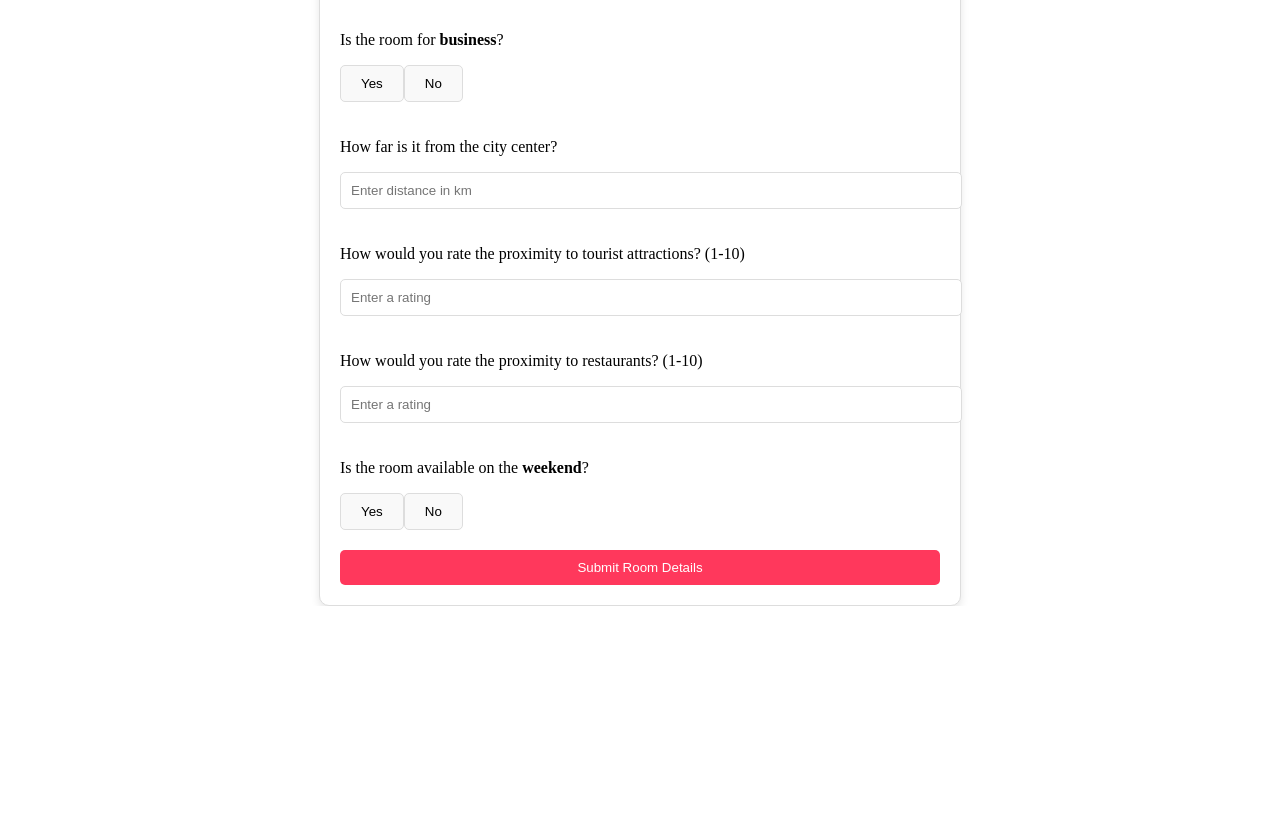
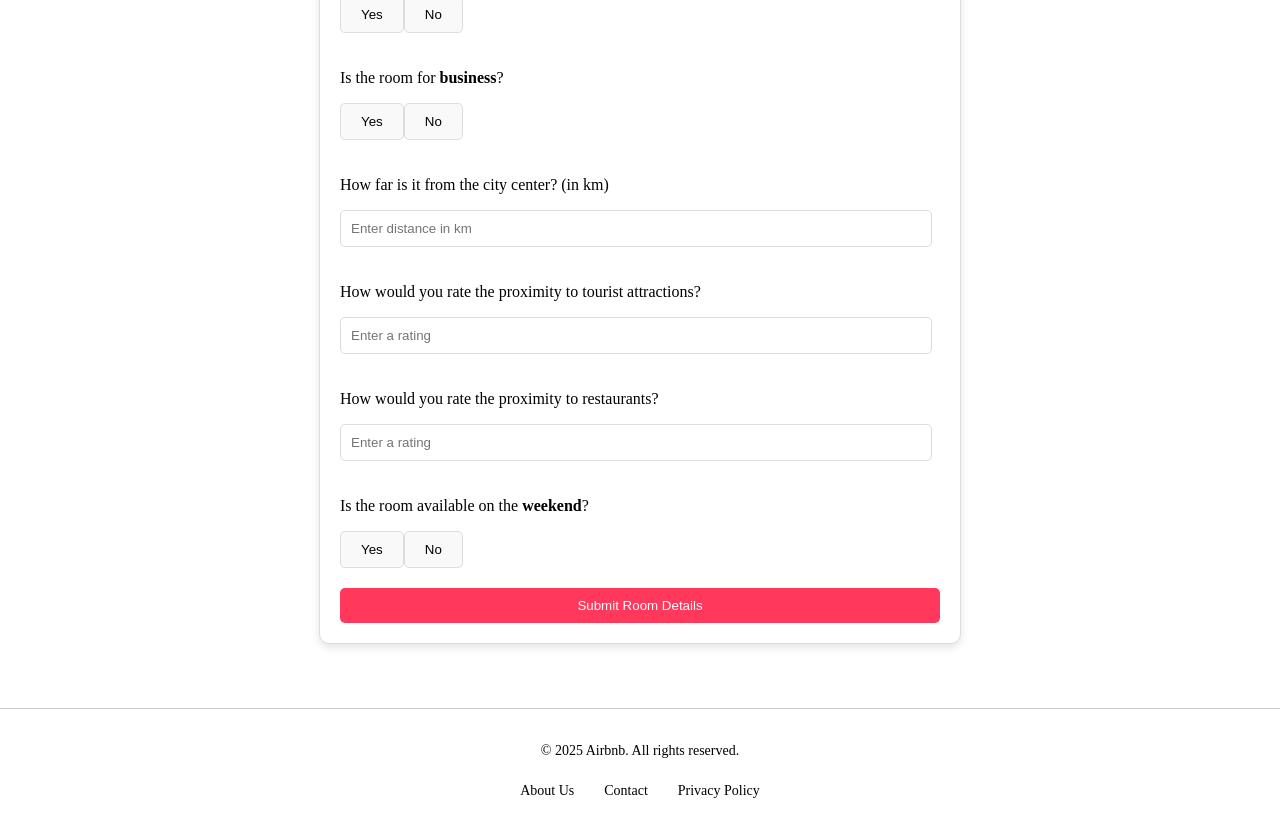
Before and after one commit to FiZufa/rakamin-finpro-frontend, a Nuxt app: page / in a window 1280 px wide. Shown: the part 740-1559 px from the top of the page. Before the commit the page ends 1346 px from the top, so only its background shows below. Built offline with nearby package versions, Linux system fonts and the light colour scheme.

Commit message:
refined the design

```diff
--- a/components/AddRoomBox.vue
+++ b/components/AddRoomBox.vue
@@ -88,7 +88,7 @@
 
             <!-- Distance from City Center -->
             <div class="city-center">
-                <p>How far is it from the city center?</p>
+                <p>How far is it from the city center? (in km)</p>
                 <input
                     type="number"
                     v-model="cityDistance"
@@ -101,7 +101,7 @@
 
             <!-- Tourist Attraction Rate -->
             <div class="attr">
-                <p>How would you rate the proximity to tourist attractions? (1-10)</p>
+                <p>How would you rate the proximity to tourist attractions?</p>
                 <input
                     type="number"
                     v-model="attractionRate"
@@ -113,7 +113,7 @@
 
             <!-- Proximity to Restaurants -->
             <div class="rest">
-                <p>How would you rate the proximity to restaurants? (1-10)</p>
+                <p>How would you rate the proximity to restaurants?</p>
                 <input
                     type="number"
                     v-model="restaurantProximity"
@@ -297,6 +297,8 @@ export default {
 .add-room-box {
     max-width: 600px;
     margin: 0 auto;
+    margin-top: 3%;
+    margin-bottom: 5%;
     padding: 20px;
     border: 1px solid #ddd;
     border-radius: 10px;
@@ -342,7 +344,7 @@ button.selected {
 }
 
 input {
-    width: 100%;
+    width: 95%;
     padding: 10px;
     border: 1px solid #ddd;
     border-radius: 5px;
--- a/components/Footer.vue
+++ b/components/Footer.vue
@@ -1,9 +1,57 @@
 <template>
+    <footer class="footer">
+      <div class="footer-container">
+        <div class="footer-content">
+          <p>&copy; 2025 Airbnb. All rights reserved.</p>
+          <div class="footer-links">
+            <a href="/about">About Us</a>
+            <a href="/contact">Contact</a>
+            <a href="/privacy">Privacy Policy</a>
+          </div>
+        </div>
+      </div>
+    </footer>
+  </template>
 
-</template>
-<script>
+  <script>
+  export default {
+    name: 'Footer',
+  }
+  </script>
 
-</script>
-<style>
+  <style scoped>
+  .footer {
+    background-color: #fff;
+    color: #000;
+    padding: 20px 0;
+    text-align: center;
+    font-size: 14px;
+    border-top: #ccc solid 1px;
+  }
 
-</style>
+  .footer-container {
+    max-width: 1200px;
+    margin: 0 auto;
+    padding: 0 20px;
+  }
+
+  .footer-content {
+    display: flex;
+    flex-direction: column;
+    align-items: center;
+  }
+
+  .footer-links {
+    margin-top: 10px;
+  }
+
+  .footer-links a {
+    color: #000;
+    margin: 0 15px;
+    text-decoration: none;
+  }
+
+  .footer-links a:hover {
+    text-decoration: underline;
+  }
+  </style>
--- a/pages/index.vue
+++ b/pages/index.vue
@@ -1,12 +1,14 @@
 <template>
     <Header />
     <AddRoomBox />
+    <Footer />
 
 
 </template>
 <script>
 import { Header } from '#components';
 import AddRoomBox from '@/components/AddRoomBox.vue';
+import Footer from '~/components/Footer.vue';
 
 
 </script>
```
